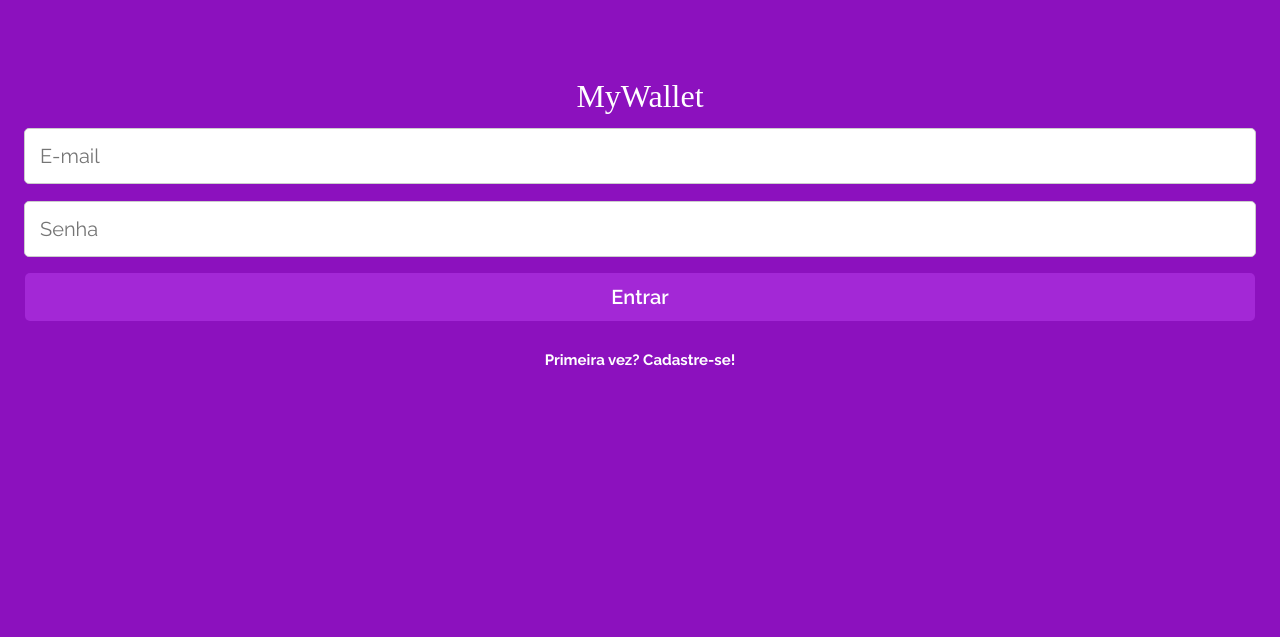
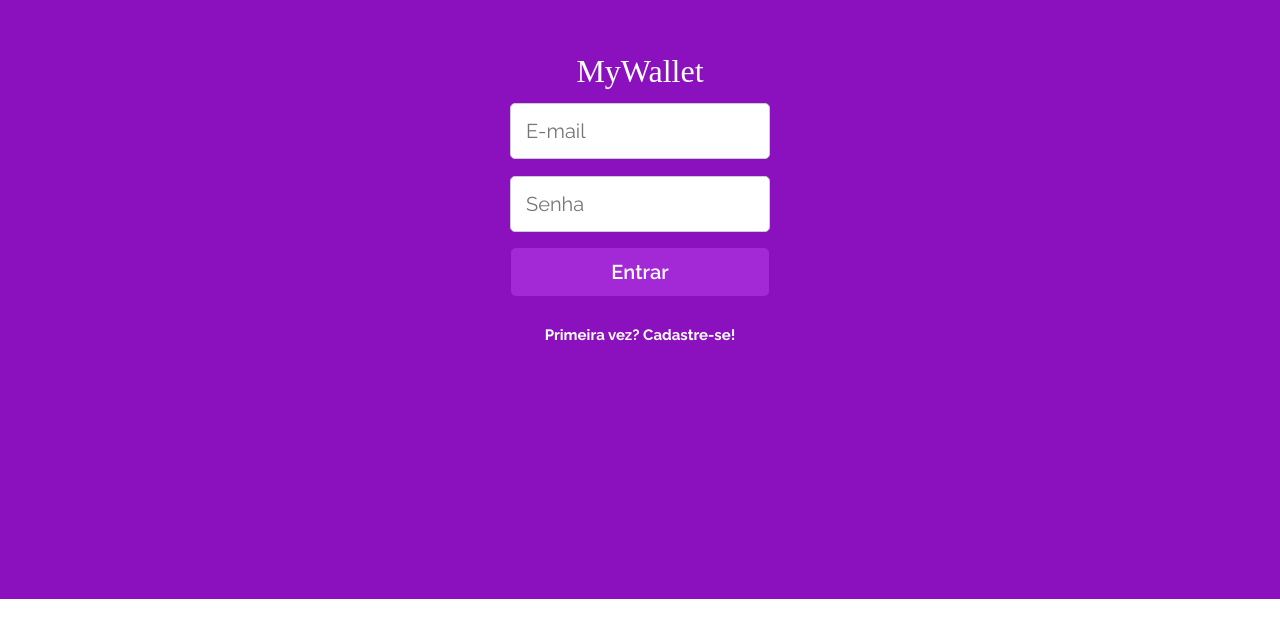
Before and after one commit to FSacerdote/MyWallet-Front, a React (Vite) app: page / in a window 1280 px wide. Shown: the part 201-838 px from the top of the page. After the commit the page ends 800 px from the top, so only its background shows below. Built offline with nearby package versions, Linux system fonts and the light colour scheme; a web font is replaced by a local one.

Commit message:
fix: fixing layout bugs

```diff
--- a/src/App.jsx
+++ b/src/App.jsx
@@ -25,7 +25,8 @@ export default function App() {
 
 const PagesContainer = styled.main`
   background-color: #8c11be;
-  width: calc(100vw - 50px);
-  max-height: 100vh;
-  padding: 25px;
+  height: 100dvh;
+  display: flex;
+  justify-content: center;
+  align-items: center;
 `
--- a/src/pages/HomePage.jsx
+++ b/src/pages/HomePage.jsx
@@ -86,7 +86,8 @@ export default function HomePage() {
 const HomeContainer = styled.div`
   display: flex;
   flex-direction: column;
-  height: calc(100vh - 50px);
+  height: 95%;
+  width: 90%;
 `
 const Header = styled.header`
   display: flex;
--- a/src/pages/SignInPage.jsx
+++ b/src/pages/SignInPage.jsx
@@ -67,7 +67,6 @@ export default function SignInPage() {
 }
 
 const SingInContainer = styled.section`
-  height: 100vh;
   display: flex;
   flex-direction: column;
   justify-content: center;
--- a/src/pages/TransactionPage.jsx
+++ b/src/pages/TransactionPage.jsx
@@ -62,7 +62,7 @@ const TransactionsContainer = styled.main`
   flex-direction: column;
   align-items: center;
   justify-content: flex-start;
-
+  width: 90%;
   h1 {
     align-self: flex-start;
     margin-bottom: 40px;
```
